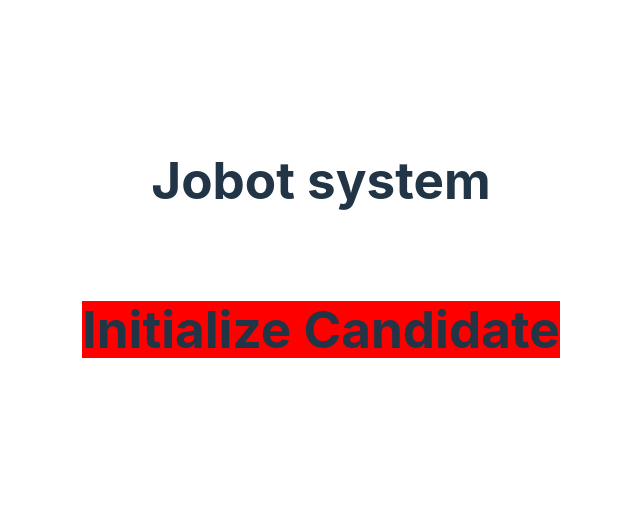
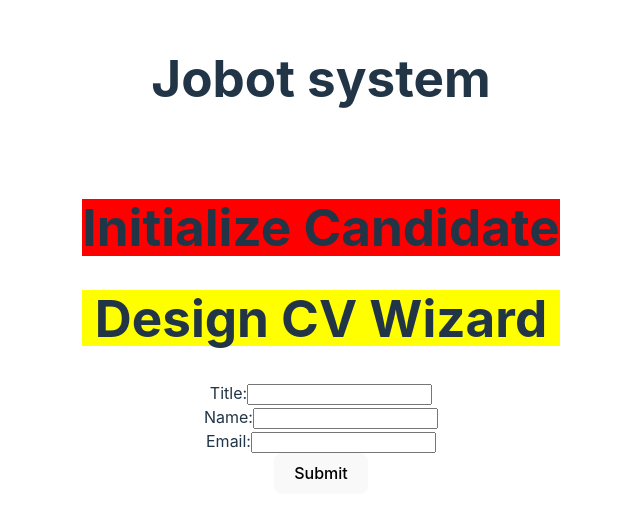
Before and after one commit to talyaron/Jobot, a React (Vite) app in the folder client/: page / in a window 1280 px wide. Shown: the part 145-662 px from the top of the page, without its empty margins (319-959 px from the left). Built offline with nearby package versions, Linux system fonts and the light colour scheme.

Commit message:
add design cv wizard

```diff
--- a/client/src/App.tsx
+++ b/client/src/App.tsx
@@ -1,5 +1,6 @@
 import './App.css'
 import Candidate from './view/pages/candidate/Candidate'
+import DesignCvWizard from './view/pages/designCvWizard/DesignCvWizard'
 
 function App() {
 
@@ -9,6 +10,7 @@
         <h1>Jobot system</h1>
         <br />
         <Candidate />
+        <DesignCvWizard />
       </div>
   )
 }
--- /dev/null
+++ b/client/src/view/pages/designCvWizard/DesignCvWizard.module.scss
@@ -0,0 +1,3 @@
+.test{
+    background-color: yellow;
+}
--- /dev/null
+++ b/client/src/view/pages/designCvWizard/DesignCvWizard.tsx
@@ -0,0 +1,30 @@
+import React from 'react'
+import styles from "./DesignCvWizard.module.scss"
+
+const DesignCvWizard = () => {
+
+    const handleSubmit = (event: React.FormEvent) => {
+        event.preventDefault(); // מונע רענון של הדף
+        console.log("Form submitted!");
+      };
+
+  return (
+    <div>
+      <h1 className={styles.test}>Design CV Wizard</h1>
+      <form onSubmit={handleSubmit}>
+    <label htmlFor="title">Title:</label>
+    <input type="text" id="title" name="title" required />
+    <br />
+    <label htmlFor="name">Name:</label>
+    <input type="text" id="name" name="name" required />
+    <br />
+    <label htmlFor="email">Email:</label>
+    <input type="email" id="email" name="email" required />
+    <br />
+    <button type="submit">Submit</button>
+  </form>
+    </div>
+  )
+}
+
+export default DesignCvWizard
```
Also changed, not shown: client/src/view/pages/designCvWizard/DesignCvWizardVM.tsx (added, +30 -0 lines).
